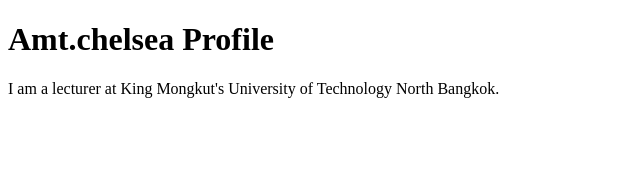
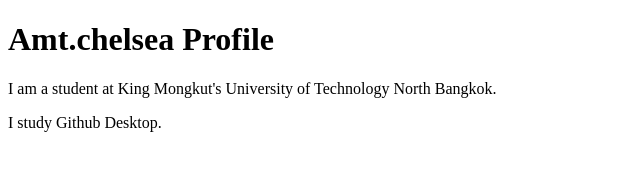
Before and after one commit to Aiyarat-am/github-desktop-project, a plain HTML site: page index.html in a window 1280 px wide. Shown: the whole page, without its empty margins (0-640 px from the left). Drawn offline with Linux system fonts and the light colour scheme.

Commit message:
Add some text
Add some text

```diff
--- a/index.html
+++ b/index.html
@@ -7,6 +7,7 @@
 </head>
 <body>
     <h1>Amt.chelsea Profile</h1>
-    <p>I am a lecturer at King Mongkut's University of Technology North Bangkok.</p>
+    <p>I am a student at King Mongkut's University of Technology North Bangkok.</p>
+    <p>I study Github Desktop.</p>
 </body>
 </html>
```
